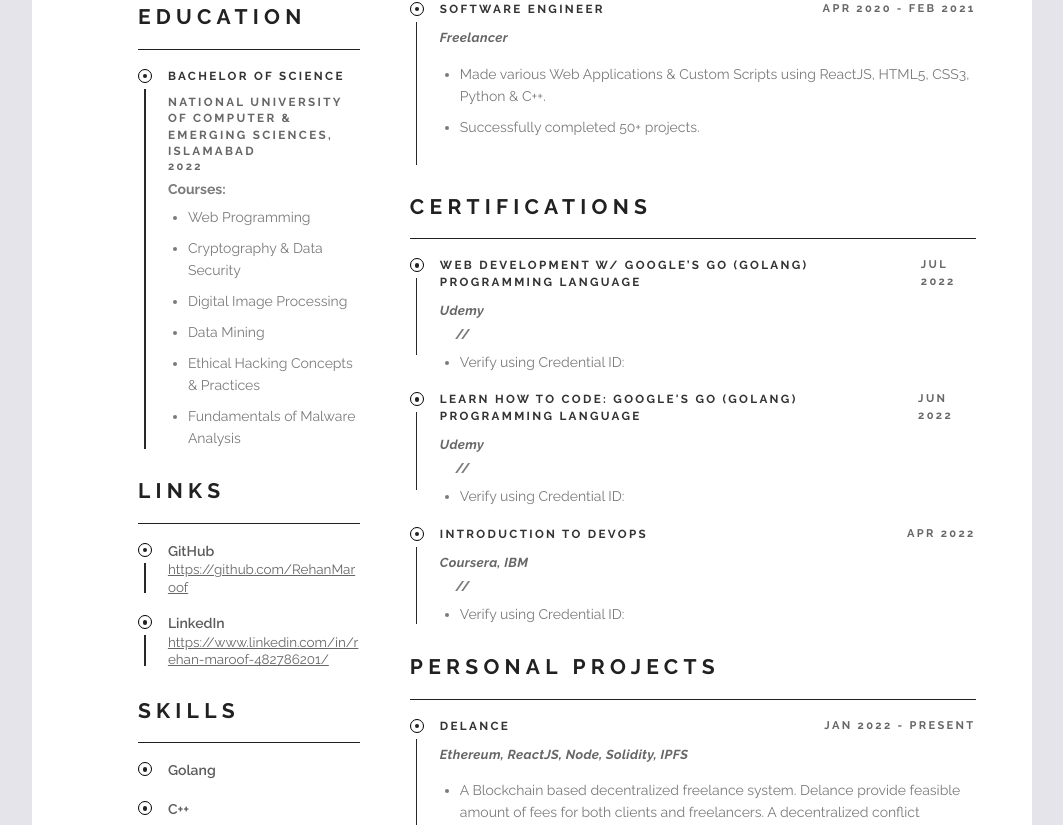
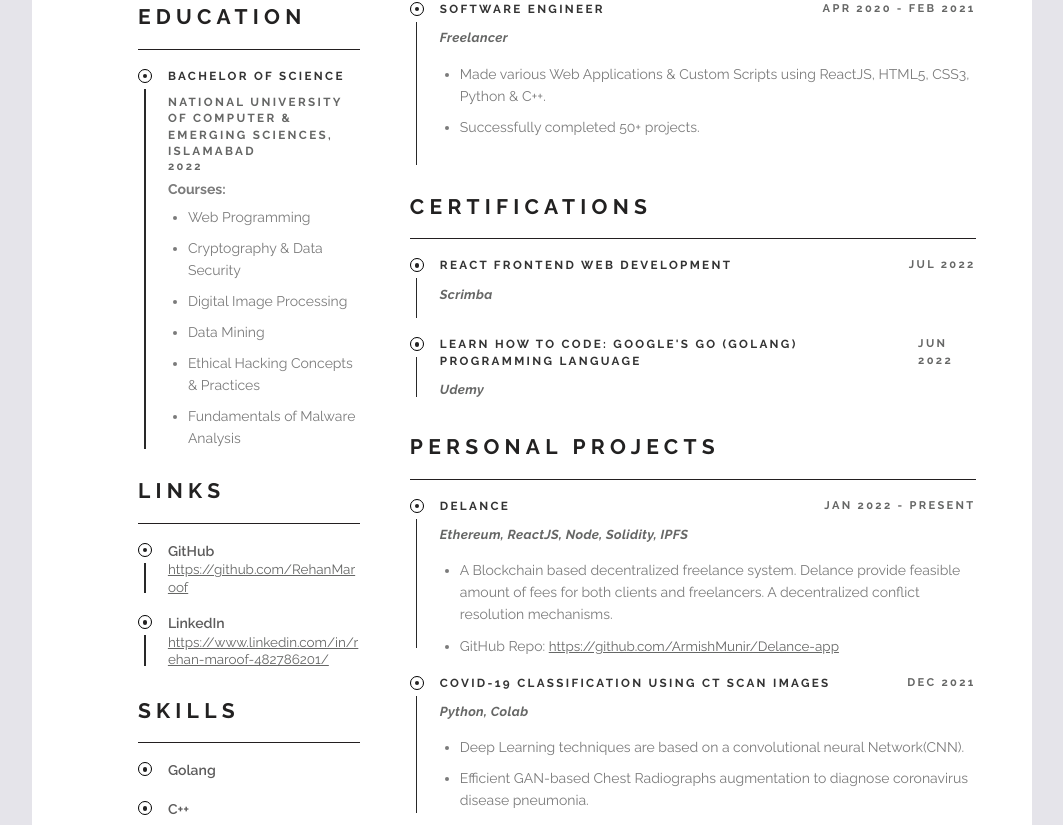
Before and after one commit to RehanMaroof/Resume, a React (Create React App) app: page / in a window 1280 px wide. Shown: the part 551-1376 px from the top of the page, without its empty margins (122-1185 px from the left). Built offline with nearby package versions, Linux system fonts and the light colour scheme; the HTML template or start-up script is replaced by a standard one.

Commit message:
Update Resume.js

```diff
--- a/src/Resume.js
+++ b/src/Resume.js
@@ -39,9 +39,9 @@ export default function Resume() {
         }
     }]
     const certifications = [{
-        title: "WEB DEVELOPMENT W/ GOOGLE’S GO (GOLANG) PROGRAMMING LANGUAGE",
+        title: "React FrontEnd Web Development",
         duration: "JUL 2022",
-        orgranization: "Udemy",
+        orgranization: "Scrimba",
        // credentialID: "UC-15104a74-9b45-4422-b3dd-40e0fa9c6433",
         //verificationLink: "https://www.udemy.com/certificate/UC-15104a74-9b45-4422-b3dd-40e0fa9c6433/",
     },
@@ -52,13 +52,13 @@ export default function Resume() {
         //credentialID: "UC-15104a74-9b45-4422-b3dd-40e0fa9c6433",
        // verificationLink: "https://www.udemy.com/certificate/UC-15104a74-9b45-4422-b3dd-40e0fa9c6433/",
     },
-    {
+   /* {
         title: "INTRODUCTION TO DEVOPS",
         duration: "APR 2022",
         orgranization: "Coursera, IBM",
         //credentialID: "LYZ7CECXR48F",
         //verificationLink: "https://www.coursera.org/account/accomplishments/verify/LYZ7CECXR48F",
-    }]
+    }*/]
     // If you want to include more than one degree, you can remove courses section to create space
     const education = [{
         degree: "BACHELOR OF SCIENCE",
@@ -98,7 +98,7 @@ export default function Resume() {
                     <div className="Circle-bullet">
                         <div className="Inner-circle"></div>
                     </div>
-                    <StyledLine height="77.094px" marginLeft="6.1px" width="1px" />
+                    <StyledLine height="40.094px" marginLeft="6.1px" width="1px" />
                 </div>
                 <div className="Item-right">
                     <div className="Item-heading">
@@ -107,11 +107,7 @@ export default function Resume() {
                         </div>
                         <div className="Item-sub-heading Work-company">{ val.orgranization }</div>
                     </div>
-                    <div className="Item-desc">
-                        <ul>
-                            //<li>Verify using Credential ID: <a target="_blank" rel="noreferrer" href={val.verificationLink }>{val.credentialID}</a></li>
-                        </ul>
-                    </div>
+
                 </div>
             </div>
         );
```
